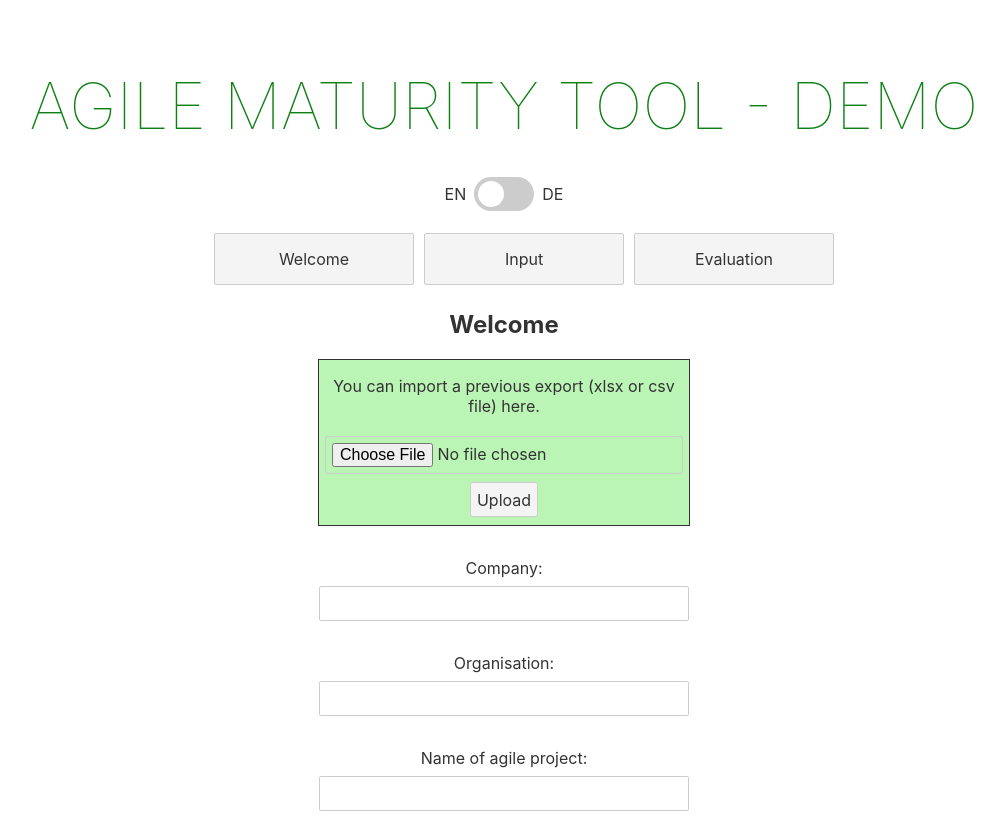
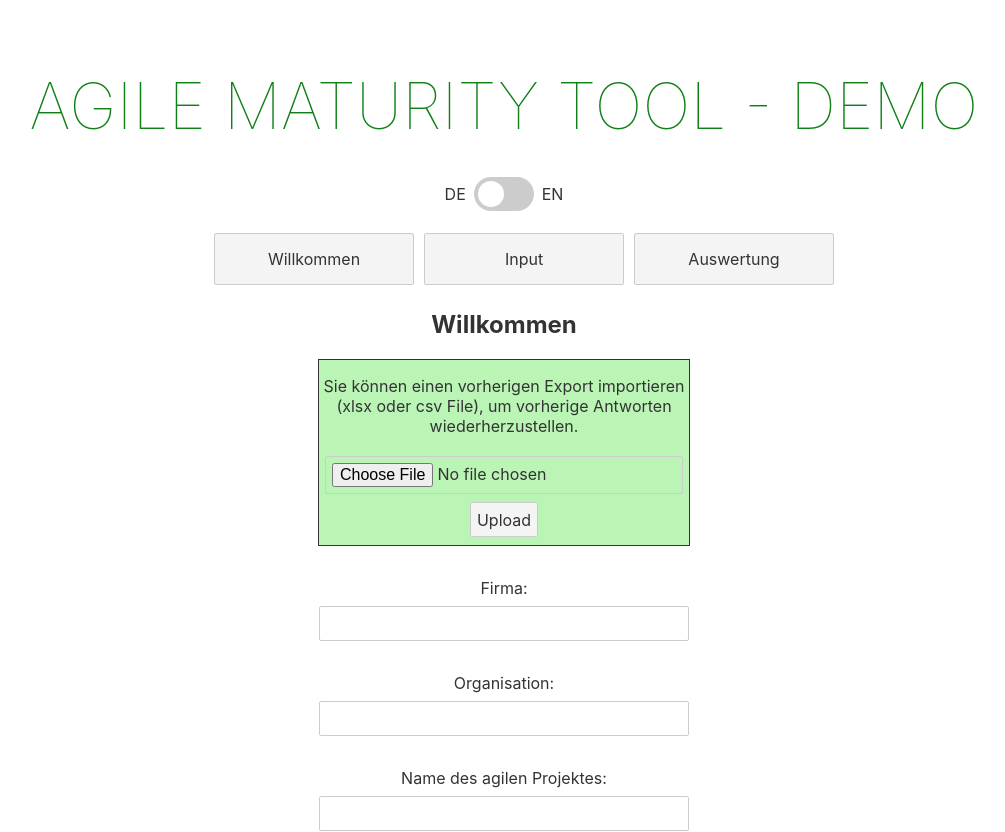
Before and after one commit to wishopt/Agile-Maturity-Tool, a Svelte app: page / in a window 1280 px wide. Shown: the top 832 px of the page, without its empty margins (136-1141 px from the left). Built offline with nearby package versions, Linux system fonts and the light colour scheme.

Commit message:
Set german to default language

```diff
--- a/src/App.svelte
+++ b/src/App.svelte
@@ -7,7 +7,7 @@
 
 	let appConfig = {
 		hideIrrelevant: false,
-		language: "en"
+		language: "de"
 	}
 	let text
 	$: text = $ui[appConfig.language].main
@@ -61,12 +61,12 @@
 	<h1>Agile Maturity Tool - Demo</h1>
 	<div>
 		<div id="languageSwitch">
-			<span class="lang">EN</span>
+			<span class="lang">DE</span>
 			<label class="switch" on:change={changeLanguage}>
 				<input type="checkbox">
 				<span class="slider round"></span>
 			</label>
-			<span class="lang"> DE</span>
+			<span class="lang"> EN</span>
 		</div>
 
 		{#key unique}
--- a/src/EvaluationDataTable.svelte
+++ b/src/EvaluationDataTable.svelte
@@ -4,8 +4,6 @@
     export let tableData
     export let isHidden
     export let language
-
-    console.log(language)
 
     let text = $ui[language].evaluationDataTable
 </script>
```
